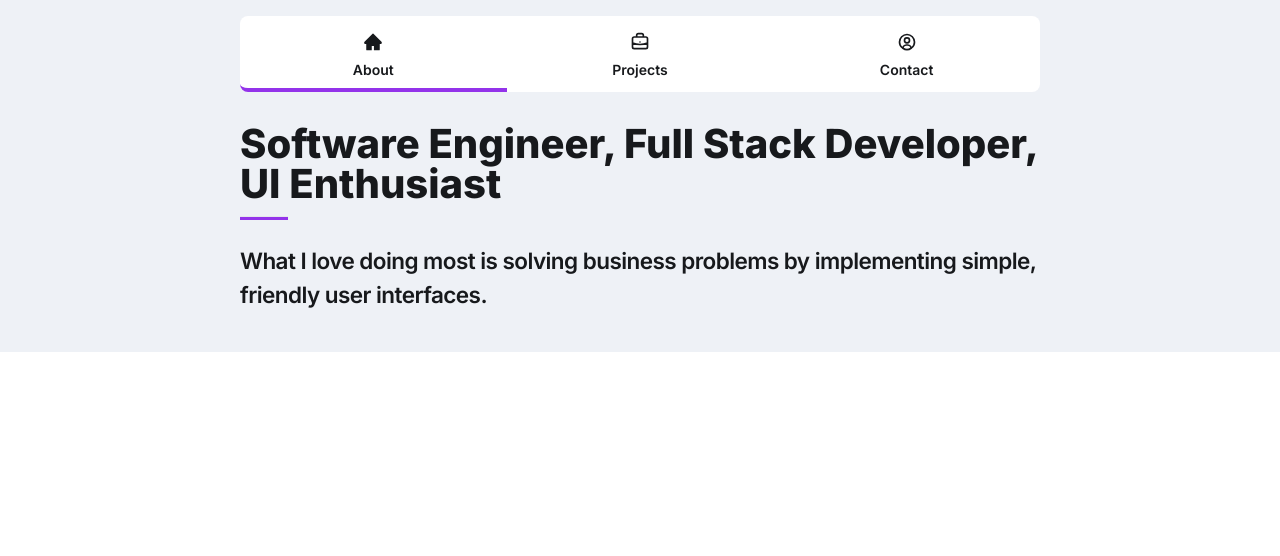
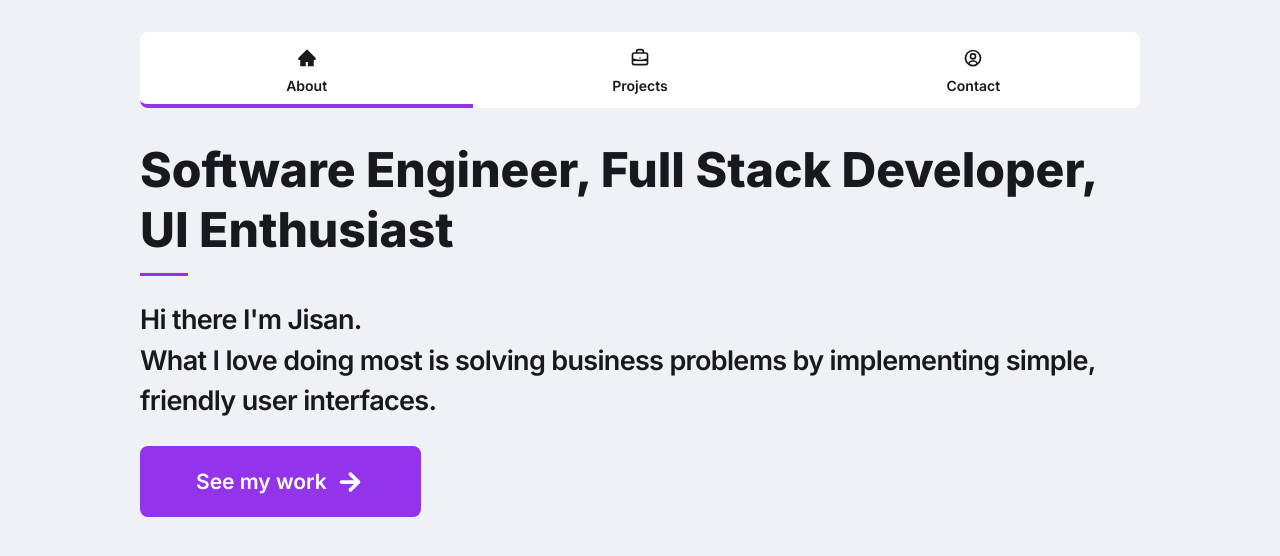
Before and after one commit to jisanjung/portfolio3, a React (Vite) app: page / in a window 1280 px wide. Shown: the top 556 px of the page. Built offline with nearby package versions, Linux system fonts and the light colour scheme.

Commit message:
style: call to action button

```diff
--- a/src/App.jsx
+++ b/src/App.jsx
@@ -9,7 +9,7 @@ import Contact from './pages/Contact';
 function App() {
 
   const isSmallDesktop = useMediaQuery("(min-width: 1024px)");
-  const isLargeDesktop = useMediaQuery("(min-width: 1440px)");
+  const isLargeDesktop = useMediaQuery("(min-width: 1279px)");
 
   const determineWidth = () => {
     if (isLargeDesktop) return LARGE_DESKTOP_WIDTH;
--- /dev/null
+++ b/src/components/Button.jsx
@@ -0,0 +1,27 @@
+import React from 'react';
+import { useMediaQuery } from '../hooks/useMediaQuery';
+
+const Button = ({ text, children }) => {
+
+    const isSmallDesktop = useMediaQuery("(min-width: 1024px)");
+    const isLargeDesktop = useMediaQuery("(min-width: 1279px)");
+
+    const determineTextSize = () => {
+        if (isLargeDesktop) return "21px";
+        if (isSmallDesktop) return "18px";
+        return "16px";
+    }
+
+  return (
+    <button className='bg-purple-600 hover:bg-purple-800 active:bg-purple-800 text-white py-4 px-9 lg:py-5 lg:px-12 xl:px-14 rounded-lg font-semibold' style={{
+        fontSize: determineTextSize(),
+    }}>
+        <div className='flex'>
+            <p className='mr-2'>{text}</p>
+            <span className='flex items-center'>{children}</span>
+        </div>
+    </button>
+  )
+}
+
+export default Button
--- a/src/components/Heading.jsx
+++ b/src/components/Heading.jsx
@@ -5,7 +5,7 @@ import { useMediaQuery } from '../hooks/useMediaQuery'
 const Heading = ({ text }) => {
 
     const isSmallDesktop = useMediaQuery("(min-width: 1024px)");
-    const isLargeDesktop = useMediaQuery("(min-width: 1440px)");
+    const isLargeDesktop = useMediaQuery("(min-width: 1279px)");
 
     const determineTextSize = () => {
         if (isLargeDesktop) return "48px";
@@ -15,7 +15,7 @@ const Heading = ({ text }) => {
 
   return (
     <div>
-        <h1 style={{ color: DARKER_TEXT_COLOR, fontSize: determineTextSize() }} className='font-extrabold mb-3 leading-10'>
+        <h1 style={{ lineHeight: "1.25", color: DARKER_TEXT_COLOR, fontSize: determineTextSize() }} className='font-extrabold mb-3'>
             {text}
         </h1>
         <hr className='w-10 lg:w-12 h-1 bg-purple-600'></hr>
--- a/src/components/SubHeading.jsx
+++ b/src/components/SubHeading.jsx
@@ -2,10 +2,10 @@ import React from 'react'
 import { DARKER_TEXT_COLOR } from '../constants';
 import { useMediaQuery } from '../hooks/useMediaQuery';
 
-const SubHeading = ({ text }) => {
+const SubHeading = ({ text, className }) => {
 
     const isSmallDesktop = useMediaQuery("(min-width: 1024px)");
-    const isLargeDesktop = useMediaQuery("(min-width: 1440px)");
+    const isLargeDesktop = useMediaQuery("(min-width: 1279px)");
 
     const determineTextSize = () => {
         if (isLargeDesktop) return "27px";
@@ -14,7 +14,7 @@ const SubHeading = ({ text }) => {
     }
 
   return (
-    <h3 className='font-semibold tracking-tight my-6'
+    <h3 className={`font-semibold tracking-tight ${className}`}
     style={{
         color: DARKER_TEXT_COLOR,
         fontSize: determineTextSize(),
--- a/src/constants.js
+++ b/src/constants.js
@@ -4,3 +4,4 @@ export const LARGE_DESKTOP_WIDTH = "1000px";
 export const BACKGROUND_COLOR = "#eef1f6";
 export const COMPONENT_COLOR = "#ffffff";
 export const DARKER_TEXT_COLOR = "#17191c";
+export const PARAGRAPH_COLOR = "#3D475C";
--- a/src/index.css
+++ b/src/index.css
@@ -6,4 +6,5 @@
 
 html, body {
     font-family: 'Inter', 'Roboto', Arial, sans-serif;
+    background-color: #eef1f6;
 }
--- a/src/pages/About.jsx
+++ b/src/pages/About.jsx
@@ -1,12 +1,22 @@
 import React from 'react'
 import Heading from '../components/Heading'
 import SubHeading from '../components/SubHeading'
+import Button from '../components/Button';
+import { IoMdArrowRoundForward } from "react-icons/io"
 
 const About = () => {
   return (
     <section>
       <Heading text="Software Engineer, Full Stack Developer, UI Enthusiast"/>
-      <SubHeading text="What I love doing most is solving business problems by implementing simple, friendly user interfaces."/>
+      <div className='my-6'>
+        <SubHeading text="Hi there I'm Jisan."/>
+        <SubHeading text="What I love doing most is solving business problems by implementing simple, friendly user interfaces."/>
+      </div>
+      <Button text="See my work">
+        <IoMdArrowRoundForward className='text-xl lg:text-2xl xl:text-3xl' style={{
+          marginTop: "1px",
+        }}/>
+      </Button>
     </section>
   )
 }
```
